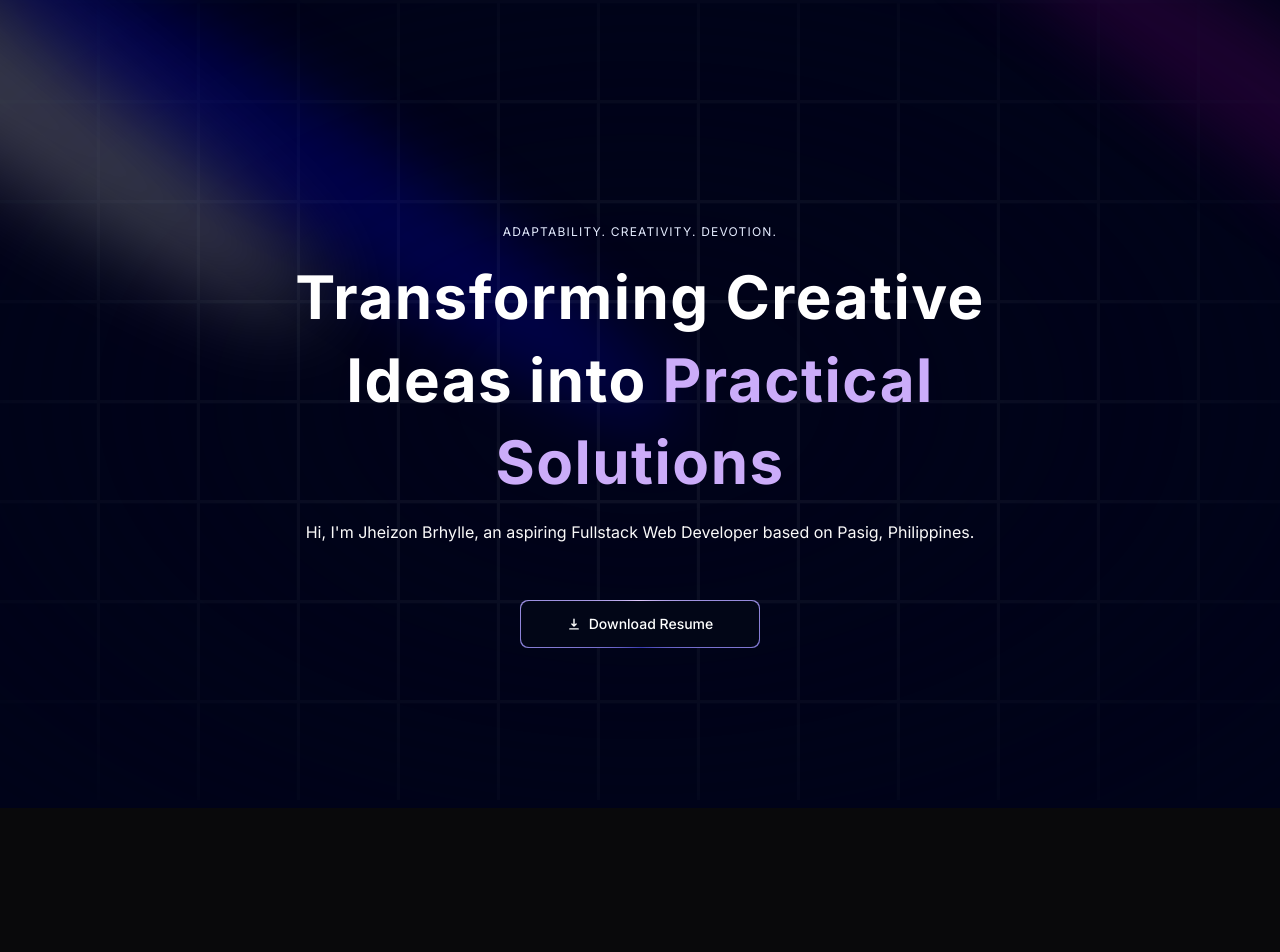
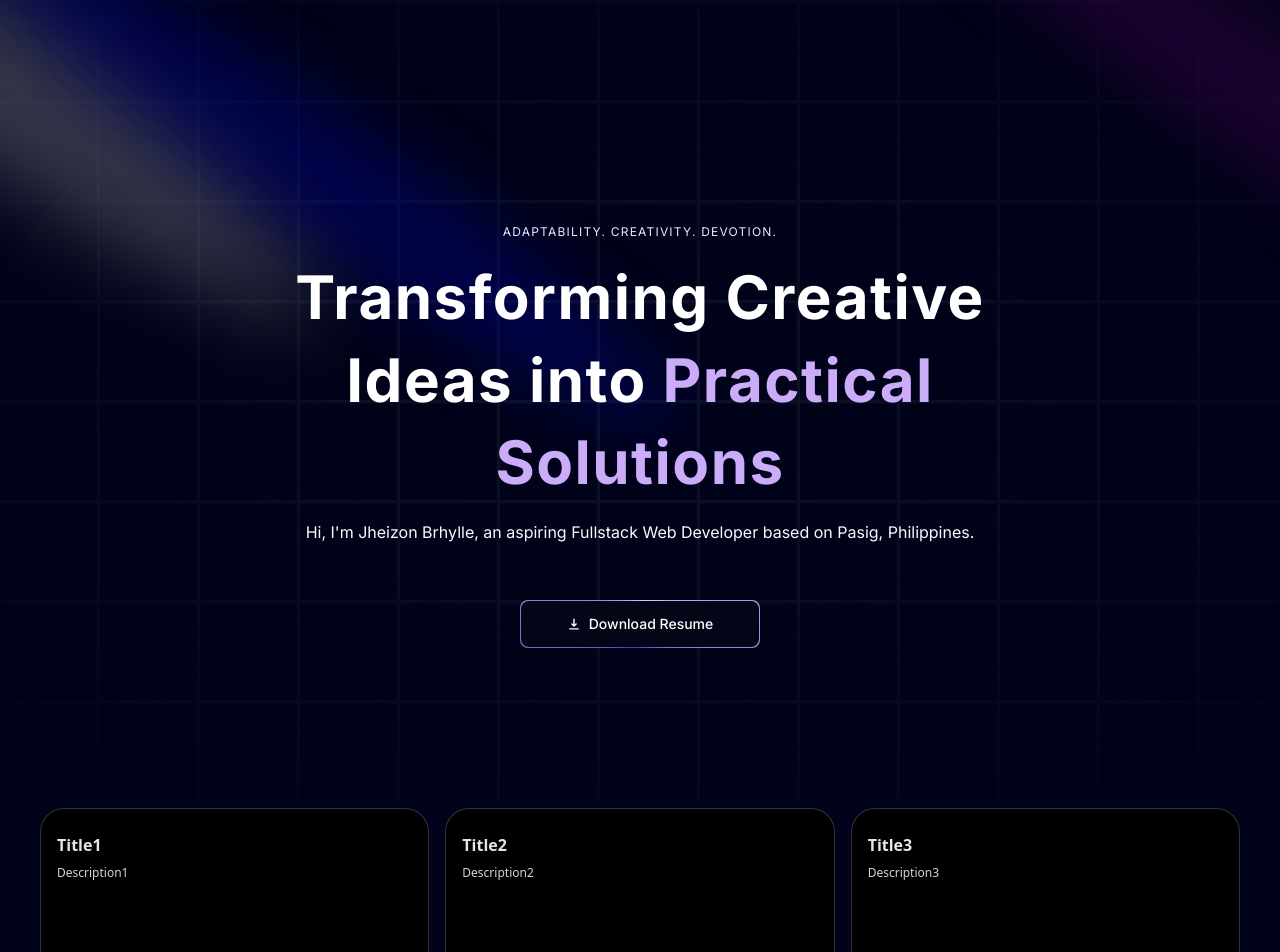
Before and after one commit to Brhylle/gm.dev_pf, a Next.js app: page / in a window 1280 px wide. Shown: the top 952 px of the page. Before the commit the page ends 808 px from the top, so only its background shows below. Built offline with nearby package versions, Linux system fonts and the light colour scheme.

Commit message:
loaded `Grid.tsx` below the hero section

```diff
--- a/app/page.tsx
+++ b/app/page.tsx
@@ -1,3 +1,4 @@
+import Grid from "@/components/Grid";
 import Hero from "@/components/Hero";
 import { FloatingNav } from "@/components/ui/FloatingNav";
 import Image from "next/image";
@@ -12,7 +13,8 @@ export default function Home() {
             {name: 'Home', link: '/', icon: <HiHome />}
           ]}
         />
-        <Hero/>
+        <Hero />
+        <Grid />
       </div>
     </main>
   );
```
